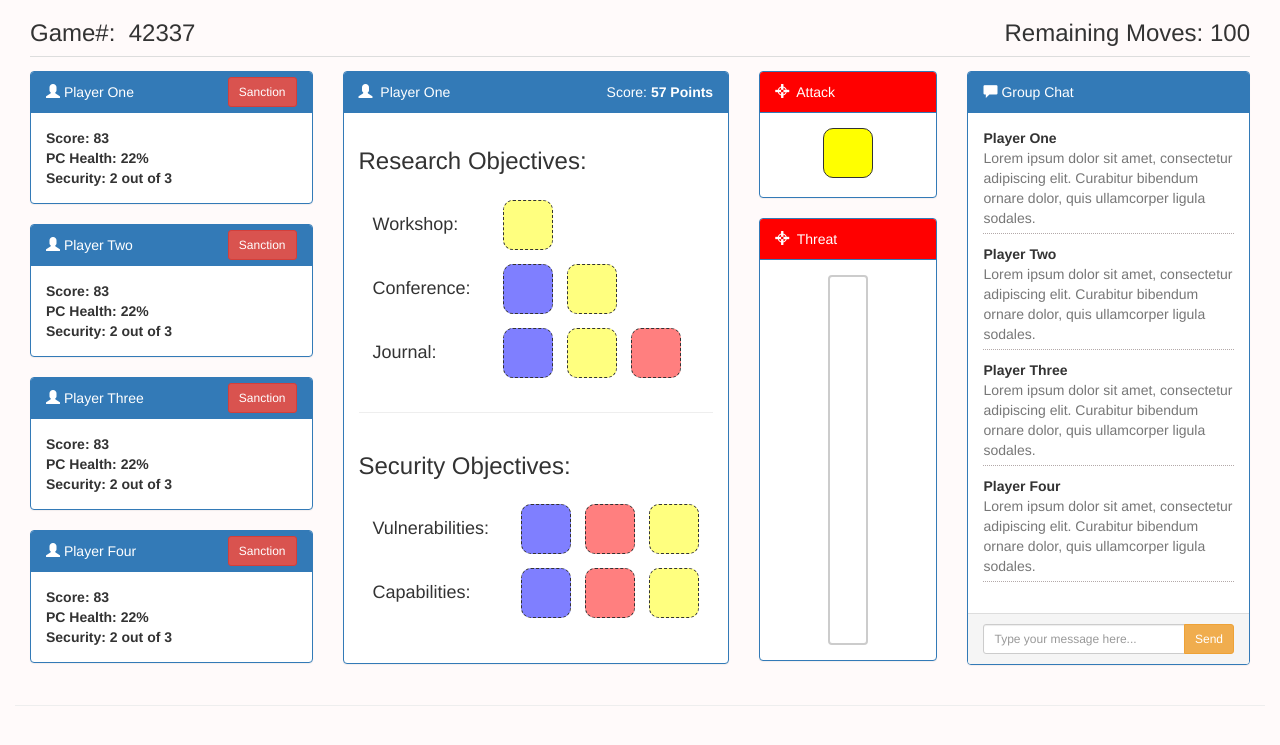
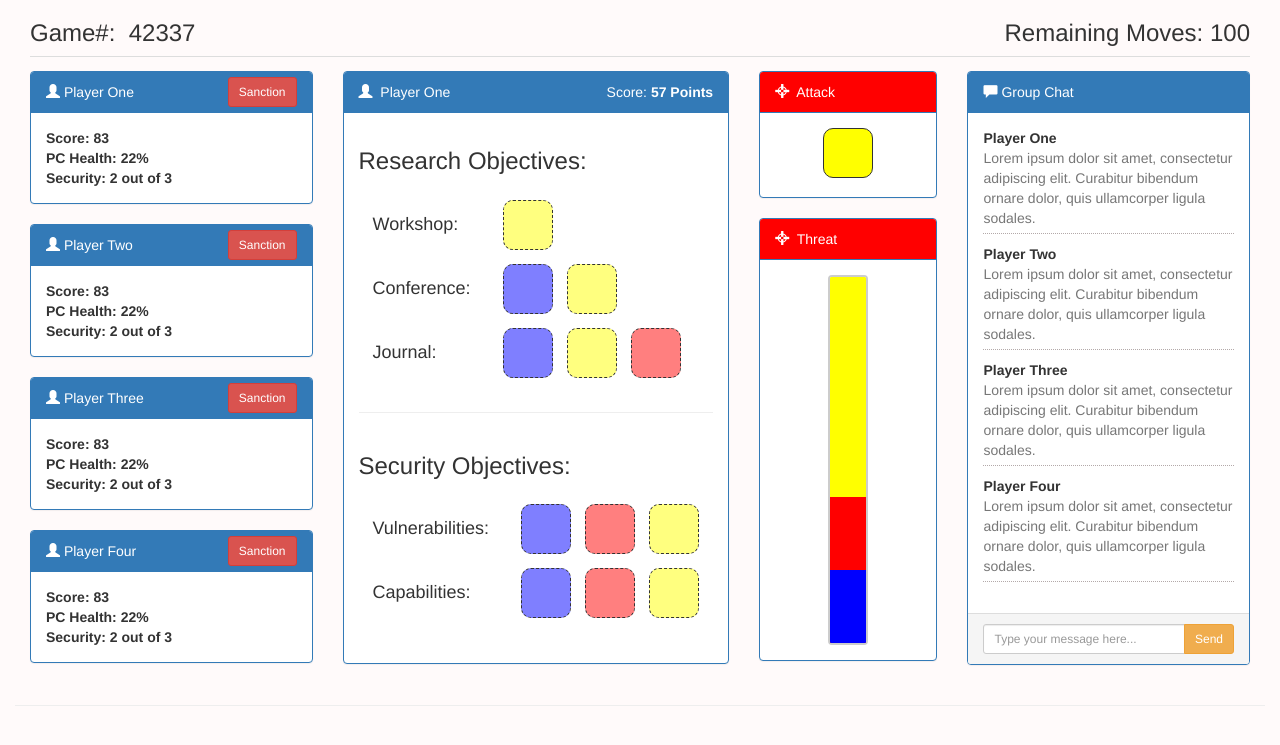
Before and after one commit to shubham2892/Sanction-security-game, a Django app: template P1/Game/templates/game.html in a window 1280 px wide. Shown: the top 745 px of the page. Run offline with Django 3.2, Linux system fonts and the light colour scheme; the template is opened without the code that fills it: values that come from a table or form of the project are taken from there, others are empty; data comes from the database, SQL or seed files in the repository; parts of the project's set-up code (start-up, migrations or seed data) failed here and were passed over; some libraries are stand-ins or nearby versions.

Commit message:
Threat stacked-column working

```diff
--- a/P1/Game/static/css/base.css
+++ b/P1/Game/static/css/base.css
@@ -126,31 +126,35 @@ body {
     position: absolute;
 }
 
-.inner.high {
-    border: 2px solid green;
+.inner.blue{
+    border: 2px solid blue;
     border-top-width: 0;
-    background-color: green;
+    background-color: blue;
 
     bottom: 0;
     height: 0%;
+    z-index:3;
 }
 
-.inner.middle {
+.inner.red{
+    border: 2px solid red;
+    border-top-width: 0;
+    background-color: red;
+
+    bottom: 0;
+    height: 0%;
+    z-index:2;
+
+}
+
+.inner.yellow{
     border: 2px solid yellow;
     border-top-width: 0;
     background-color: yellow;
 
     bottom: 0;
     height: 0%;
-}
-
-.inner.low {
-    border: 2px solid red;
-    border-top-width: 0;
-    background-color: red;
-
-    bottom: 0;
-    height: 0%;
+    z-index:1;
 }
 
 
--- a/P1/Game/static/js/base.js
+++ b/P1/Game/static/js/base.js
@@ -24,25 +24,36 @@ $(document).ready(function(){
 
 // Function for PC Health and Points vertical progress bars
 $(document).ready(function(){
-    var healthBar = $('.health').children().find('.inner');
-    var healthVal = healthBar.attr("data-progress");
-    var healthInt = parseInt(healthVal);
 
-    // Add the appropriate color to the bar
-    if (healthInt > 80) {
-      healthBar.addClass("high");
-    }
-    else if (healthInt < 20) {
-      healthBar.addClass("low");
-    }
-    else {
-      healthBar.addClass("middle");
-    }
+    // Get blue threat
+    var blueBar = $('.attack-threat').find('.inner.blue');
+    var blueThreat = blueBar.attr("blue-threat");
 
     // Animate bar
-    $(healthBar).animate({
-        height: healthVal
+    $(blueBar).animate({
+        height: blueThreat
     }, 1500);
+
+     // Get blue threat
+    var redBar = $('.attack-threat').find('.inner.red');
+    var redThreat = parseInt(redBar.attr("red-threat")) + parseInt(blueThreat);
+    var redCent = redThreat + "%";
+
+    // Animate bar
+    $(redBar).animate({
+        height: redCent
+    }, 1500);
+
+    // Get blue threat
+    var yellowBar = $('.attack-threat').find('.inner.yellow');
+    var yellowThreat = parseInt(yellowBar.attr("yellow-threat")) + redThreat;
+    var yellowCent = yellowThreat + "%";
+
+    // Animate bar
+    $(yellowBar).animate({
+        height: yellowCent
+    }, 1500);
+
 });
 
 // Handle for in-game changes to PC Health
--- a/P1/Game/templates/game.html
+++ b/P1/Game/templates/game.html
@@ -218,7 +218,13 @@
                                         </div>
                                         <div class="panel-body attack-threat">
                                             <div class="outer">
-                                                <div class="inner" data-progress="100%">
+                                                <div class="inner blue" blue-threat="20%">
+                                                    <div></div>
+                                                </div>
+                                                <div class="inner red" red-threat="20%">
+                                                    <div></div>
+                                                </div>
+                                                <div class="inner yellow" yellow-threat="60%">
                                                     <div></div>
                                                 </div>
                                             </div>
```
